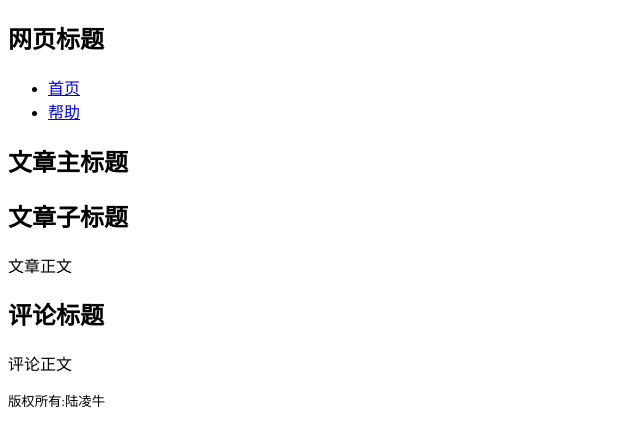
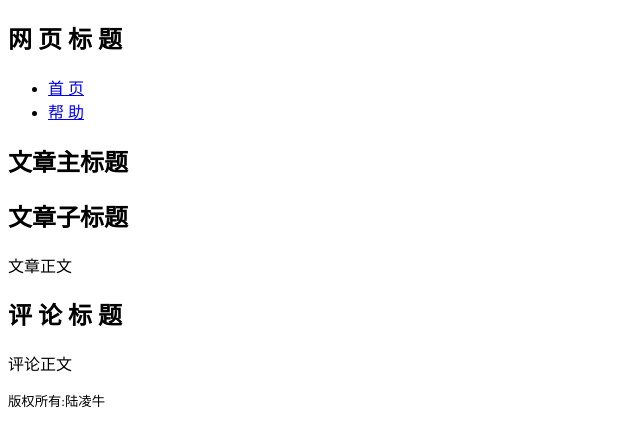
Before and after one commit to RRX18281829830/huanglu2, a plain HTML site: page index.html in a window 1280 px wide. Shown: the whole page, without its empty margins (0-640 px from the left). Drawn offline with Linux system fonts and the light colour scheme.

Commit message:
Update index.html

```diff
--- a/index.html
+++ b/index.html
@@ -7,19 +7,20 @@
 	</head>
 	<body>
 <article>
-	<h1>网页标题</h1>
+	<h1>网 页 标 题</h1>
    <ul>
-	   <li><a href="index.html">首页</a></li>
-       <li><a href="help.html">帮助</a></li>
+	   <li><a href="index.html">首 页</a></li>
+       <li><a href="help.html">帮 助</a></li>
    </ul>
    <header>
 	   <hgroup>
-   					<h1>文章主标题</h1>
-   					<h2>文章子标题</h2>
+   	<h1>文章主标题</h1>
+   	<h2>文章子标题</h2>
    	   </hgroup>
    </header>
    <p>文章正文</p>
-   <h1>评论标题</h1>
+
+   <h1>评 论 标 题</h1>
    <p>评论正文</p>
    <p><small>版权所有:陆凌牛</small></p>
 </article>
```
